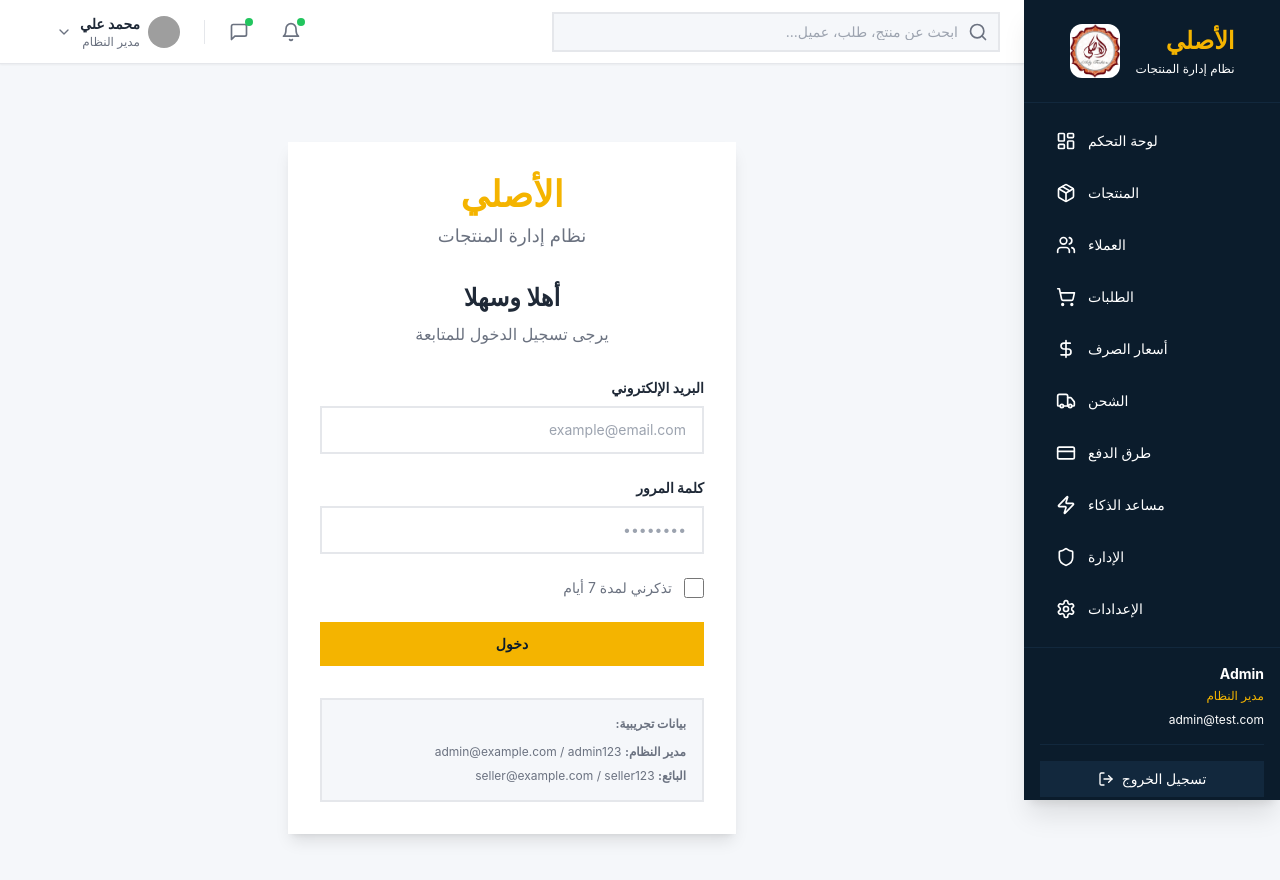
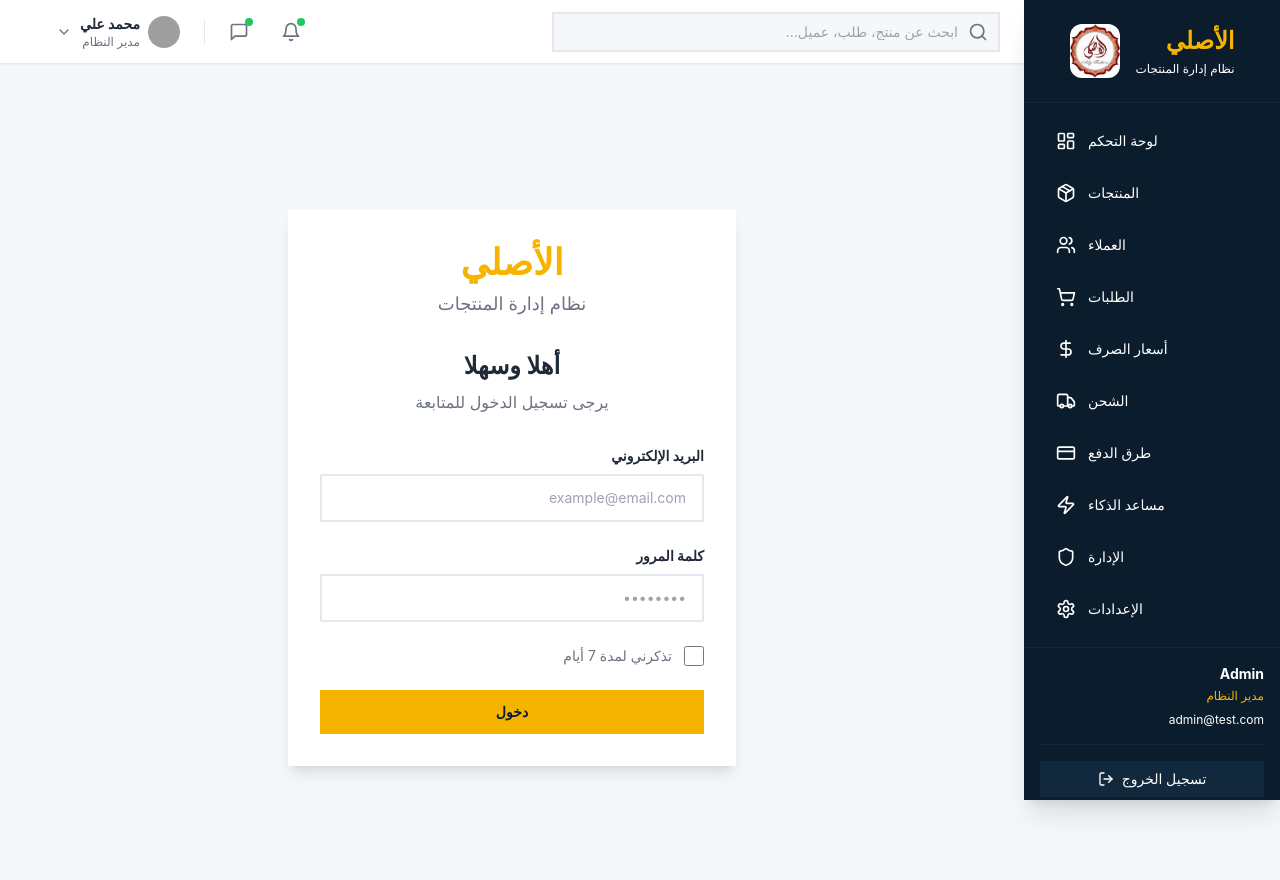
Before and after one commit to gehadelsobky/AlAsly-Prototype, a Next.js app: page /login in a window 1280 px wide. Shown: the top 880 px of the page. Built offline with nearby package versions, Linux system fonts and the light colour scheme; grey boxes are pictures that could not be loaded.

Commit message:
Remove demo credentials section from login page

```diff
--- a/src/app/login/page.tsx
+++ b/src/app/login/page.tsx
@@ -216,30 +216,6 @@ export default function LoginPage() {
             )}
           </button>
         </form>
-
-        {/* Demo Credentials */}
-        <div
-          className="mt-8 p-4 rounded-lg border-2"
-          style={{
-            backgroundColor: '#F5F7FA',
-            borderColor: '#E5E7EB',
-          }}
-        >
-          <p
-            className="text-xs font-bold mb-3"
-            style={{ color: '#6B7280' }}
-          >
-            بيانات تجريبية:
-          </p>
-          <div className="space-y-2 text-xs" style={{ color: '#6B7280' }}>
-            <p>
-              <span className="font-bold">مدير النظام:</span> admin@example.com / admin123
-            </p>
-            <p>
-              <span className="font-bold">البائع:</span> seller@example.com / seller123
-            </p>
-          </div>
-        </div>
       </div>
     </div>
   )
```
